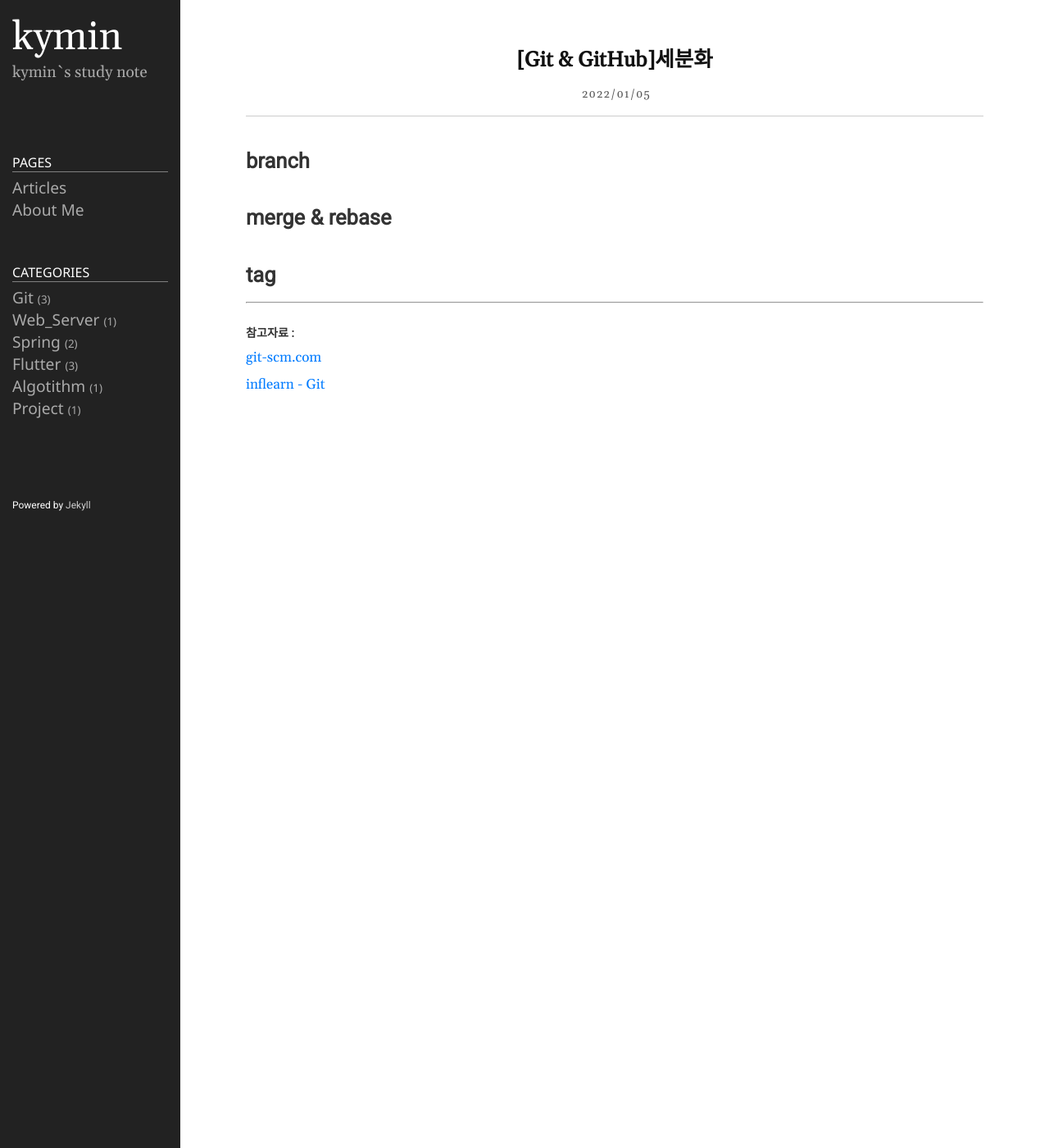
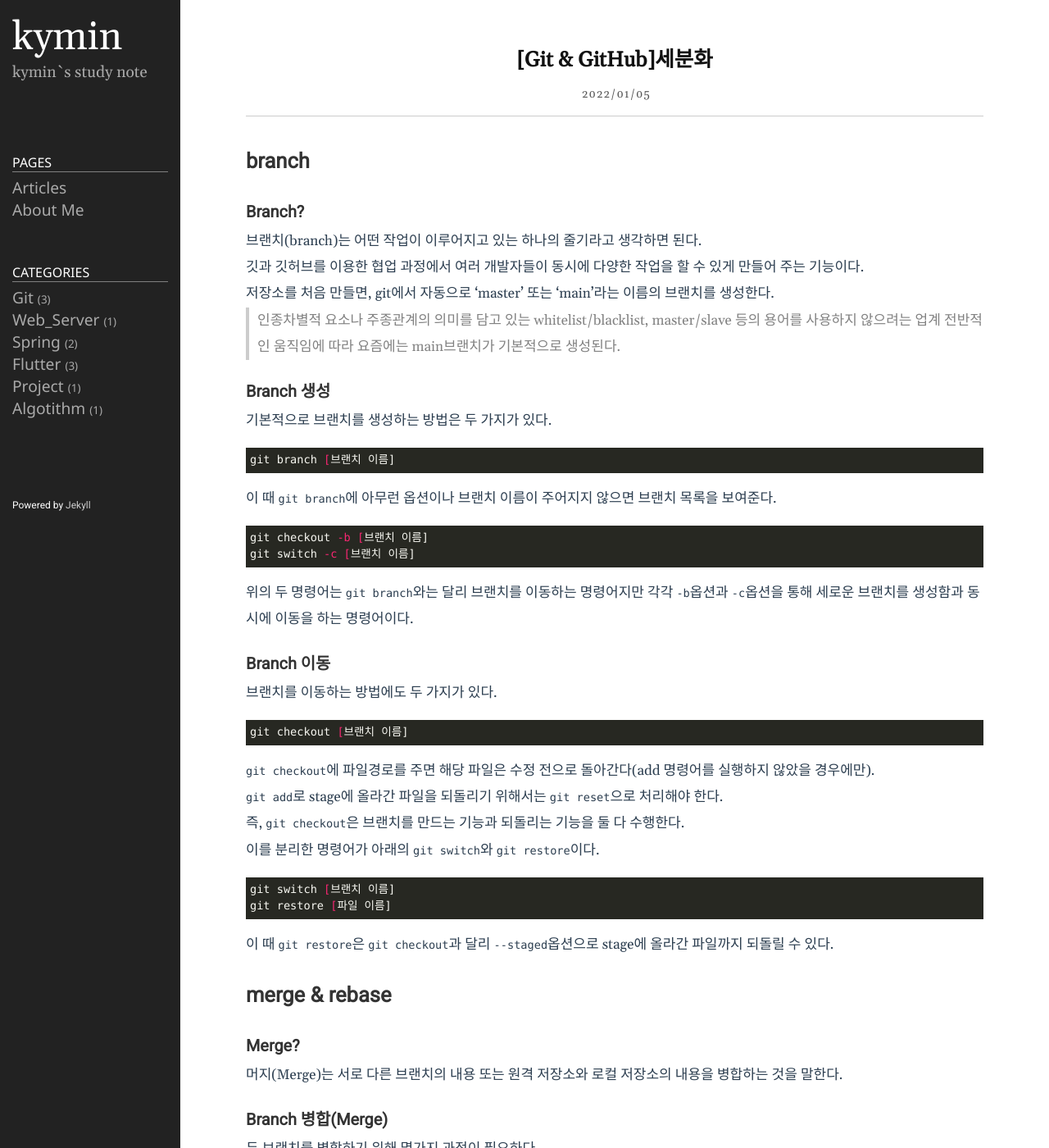
Before and after one commit to Kyoung-M1N/kyoung-M1N.github.io, a Jekyll site: the page built from _posts/2022-01-05-[Git]subdivision.md, in a window 1280 px wide and 1400 px high. Shown: the whole window at 82% size. Built offline with Jekyll 4.4.1, drawn with Linux system fonts in a browser that asks for light colours; some of the changed text lies outside the part shown.

Commit message:
포스트 수정

````diff
--- a/_posts/2022-01-05-[Git]subdivision.md
+++ b/_posts/2022-01-05-[Git]subdivision.md
@@ -6,13 +6,107 @@ categories: Git
 ---
 # branch
 
+### Branch?
+
+브랜치(branch)는 어떤 작업이 이루어지고 있는 하나의 줄기라고 생각하면 된다.
+
+깃과 깃허브를 이용한 협업 과정에서 여러 개발자들이 동시에 다양한 작업을 할 수 있게 만들어 주는 기능이다.
+
+저장소를 처음 만들면, git에서 자동으로 'master' 또는 'main'라는 이름의 브랜치를 생성한다.
+
+> 인종차별적 요소나 주종관계의 의미를 담고 있는 whitelist/blacklist, master/slave 등의 용어를 사용하지 않으려는 업계 전반적인 움직임에 따라 요즘에는 main브랜치가 기본적으로 생성된다.
+
+### Branch 생성
+
+기본적으로 브랜치를 생성하는 방법은 두 가지가 있다.
+
+```shell
+git branch [브랜치 이름]
+```
+
+이 때 `git branch`에 아무런 옵션이나 브랜치 이름이 주어지지 않으면 브랜치 목록을 보여준다.
+
+```shell
+git checkout -b [브랜치 이름]
+git switch -c [브랜치 이름]
+```
+
+위의 두 명령어는 `git branch`와는 달리 브랜치를 이동하는 명령어지만 각각 `-b`옵션과 `-c`옵션을 통해 세로운 브랜치를 생성함과 동시에 이동을 하는 명령어이다.
+
+### Branch 이동
+
+브랜치를 이동하는 방법에도 두 가지가 있다.
+
+```shell
+git checkout [브랜치 이름]
+```
+
+`git checkout`에 파일경로를 주면 해당 파일은 수정 전으로 돌아간다(add 명령어를 실행하지 않았을 경우에만).
+
+`git add`로 stage에 올라간 파일을 되돌리기 위해서는 `git reset`으로 처리해야 한다.
+
+즉, `git checkout`은 브랜치를 만드는 기능과 되돌리는 기능을 둘 다 수행한다.
+
+이를 분리한 명령어가 아래의 `git switch`와 `git restore`이다.
+
+```shell
+git switch [브랜치 이름]
+git restore [파일 이름]
+```
+
+이 때 `git restore`은 `git checkout`과 달리 `--staged`옵션으로 stage에 올라간 파일까지 되돌릴 수 있다.
+
+# merge & rebase
+
+### Merge?
+
+머지(Merge)는 서로 다른 브랜치의 내용 또는 원격 저장소와 로컬 저장소의 내용을 병합하는 것을 말한다.
+
+### Branch 병합(Merge)
+
+두 브랜치를 병합하기 위해 몇가지 과정이 필요하다.
+
+```shell
+git switch main
+git merge [병합할 브랜치 이름]
+```
+
+1. 먼저 main브랜치 또는 병합을 진행할 브랜치로 이동한다.
+2. `git merge`로 다른 브랜치를 현재 작업중인 브랜치에 병합한다.
+
+위의 과정을 거치면 `git merge`에 주어진 브랜치는 main브랜치에 병합되고 사라진다.
+
+### Rebase?
+
+리베이스(rebase)는 기능상으로만 본다면 브랜치를 병합한다는 점에서 머지와 같다고 볼 수 있지만 구조적으로 본다면 차이점이 존재한다.
+
+리베이스는 해당 브랜치의 base를 옮긴다는 의미이다.
+
+### Branch 병합(Rebase)
+
+rebase도 역시 몇가지 과정이 필요하다.
+
+```shell
+git switch [병합할 브랜치 이름]
+git rebase main
+```
+
+1. 머지와는 다르게 병합시킬 브랜치로 이동한다.
+2. `git rebase`로 병합시킬 브랜치의 base를 main브랜치의 base로 변경한다.
 
 
 
 
 
+### Merge VS Rebase
 
-# merge & rebase
+rebase를 활용하면 merge만 했을 때 보다 더 깔끔한 git history를 만들 수 있다.
+
+**⚠️나중에 그림 추가하기**
+
+
+
+### 충돌(Conflict)
 
 
 
````
Also changed, not shown: other parts of _posts/2022-01-05-[Git]subdivision.md (+2 -0 lines), _posts/2021-12-22-[Git]starting.md (+1 -1 lines), _posts/2022-03-29-[algorithm].md (renamed from _posts/2022-03-22-[algorithm].md, +1 -1 lines), public/img/screenshot-1.png (deleted), public/img/screenshot-2.png (deleted), public/img/screenshot-m1.png (deleted), public/img/screenshot-m2.png (deleted).
